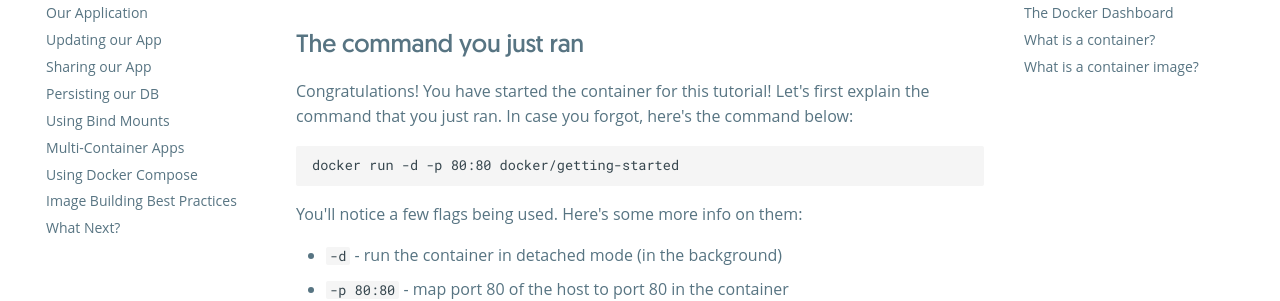
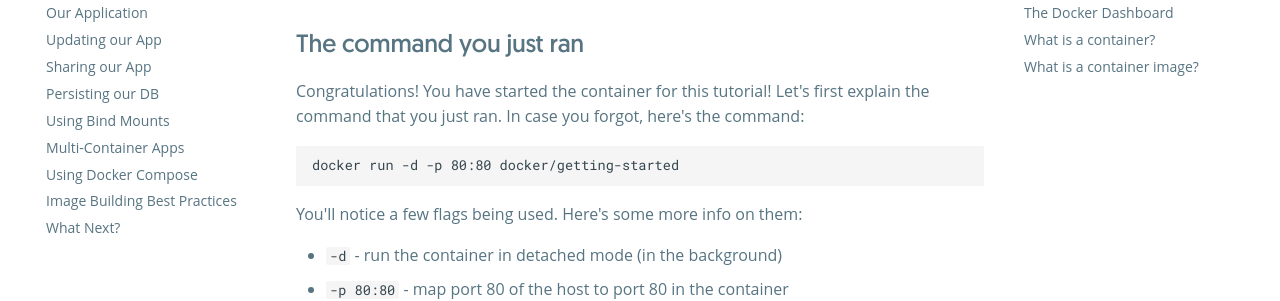
Before and after one commit to azarudeena/aws-ecs-actions, an MkDocs documentation site: the page built from docs/tutorial/index.md, in a window 1280 px wide and 900 px high. Shown: the part 152-453 px from the top of the window. Built offline with MkDocs 1.6.1 and Material for MkDocs 9.7.7, drawn with Linux system fonts in a browser that asks for light colours; comment, search, counter and statistics services are not loaded.

````diff
--- a/docs/tutorial/index.md
+++ b/docs/tutorial/index.md
@@ -6,7 +6,7 @@ next_page: app.md
 
 Congratulations! You have started the container for this tutorial!
 Let's first explain the command that you just ran. In case you forgot,
-here's the command below:
+here's the command:
 
 ```cli
 docker run -d -p 80:80 docker/getting-started
````
Also changed, not shown: app/ReadMe.md (+1 -0 lines).
